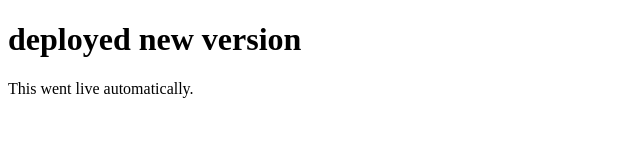
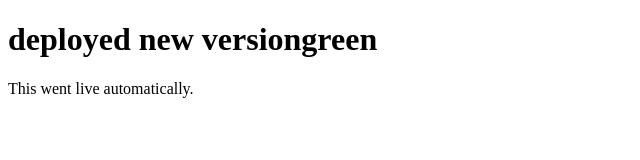
Before and after one commit to ankitr62/CI-CD-Demo, a plain HTML site: page index.html in a window 1280 px wide. Shown: the whole page, without its empty margins (0-640 px from the left). Drawn offline with Linux system fonts and the light colour scheme.

Commit message:
Update index.html

```diff
--- a/index.html
+++ b/index.html
@@ -2,7 +2,7 @@
 <html>
 <head><title>CI/CD Demo</title></head>
 <body>
-<h1>deployed new version</h1>
+<h1>deployed new versiongreen </h1>
 <p>This went live automatically.</p>
 </body>
 </html>
```
